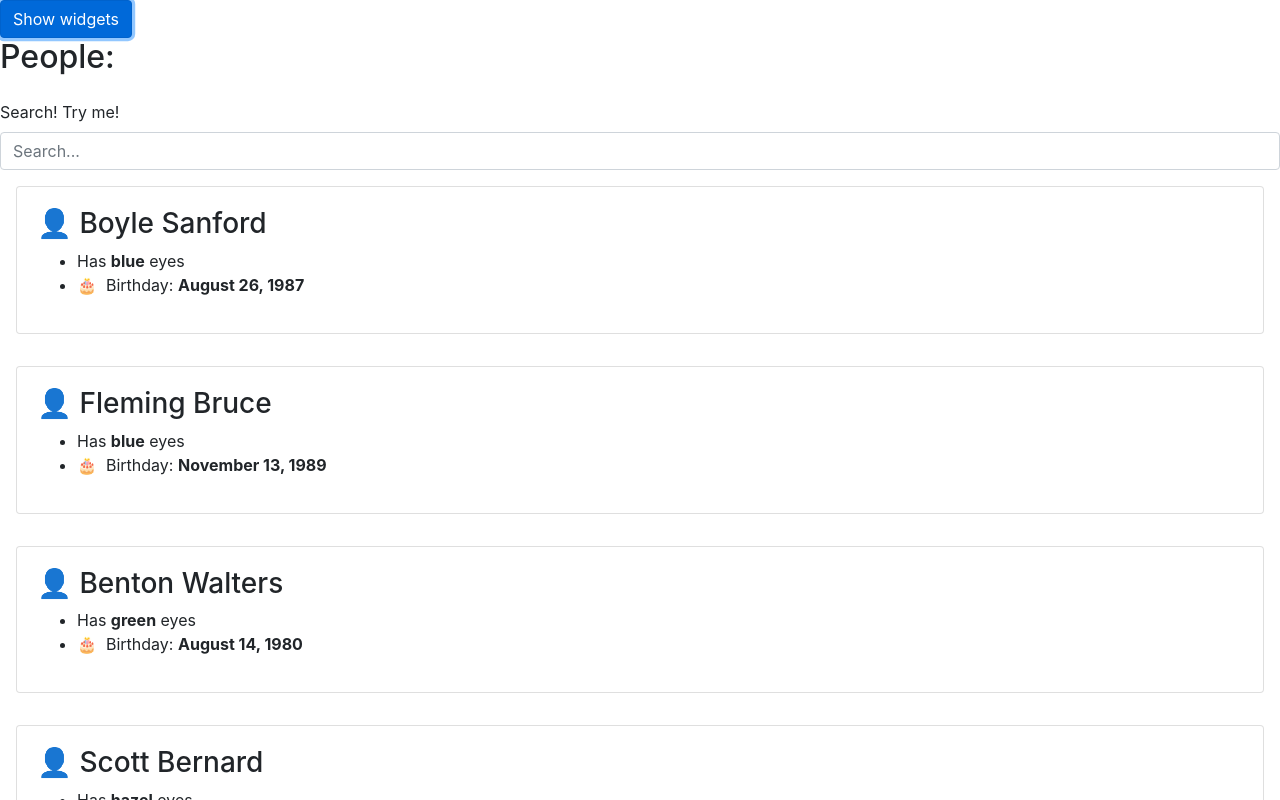
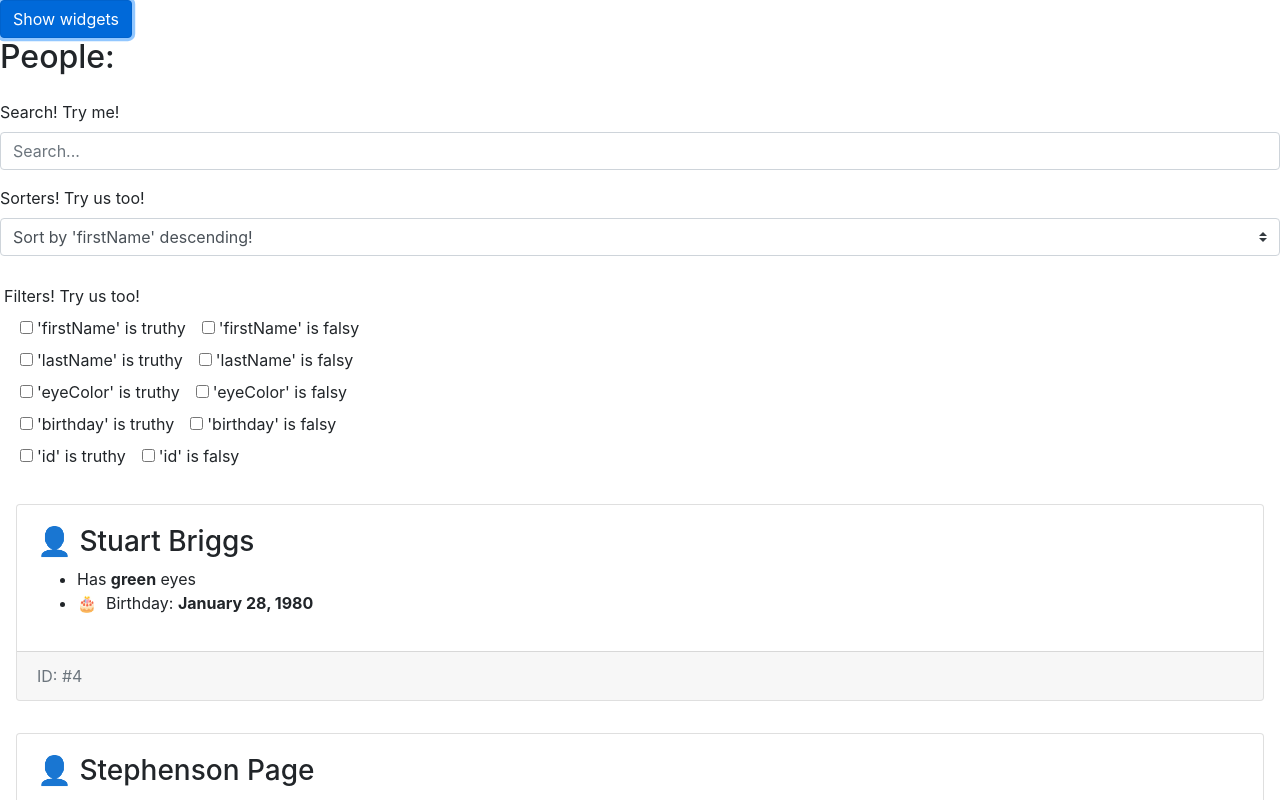
Before and after one commit to princefishthrower/react-typescript-course-generic-search-sort-filter, a React (Create React App) app: page / in a window 1280 px wide. Both pictures are taken after a click on the button "Show people". Shown: the top 800 px of the page. Built offline with nearby package versions, Linux system fonts and the light colour scheme.

Commit message:
awesome orchestrating component combining search, sort, and filter!!!

```diff
--- a/src/App.tsx
+++ b/src/App.tsx
@@ -1,11 +1,9 @@
 import React, { useState } from "react";
 import widgets from "./mock-data/widgets";
 import people from "./mock-data/people";
-import { SearchInput } from "./components/SearchInput";
-import { Sorters } from "./components/Sorters";
 import { WidgetRenderer } from "./components/renderers/WidgetRenderer";
 import { PeopleRenderer } from "./components/renderers/PeopleRenderer";
-import { Filters } from "./components/Filters";
+import { SearchSortAndFilter } from "./components/SearchSortAndFilter";
 
 function App() {
   const [showPeople, setShowPeople] = useState<boolean>(false);
@@ -19,38 +17,28 @@ function App() {
         {buttonText}
       </button>
       {!showPeople && (
-        <>
-          <h2>Widgets:</h2>
-          <SearchInput
-            dataSource={widgets}
-            searchKeys={["title", "description"]}
-          >
-            {(widget) => <WidgetRenderer {...widget} />}
-          </SearchInput>
-          <Sorters dataSource={widgets} initialSortProperty="title" >
-            {(widget) => <WidgetRenderer {...widget} />}
-          </Sorters>
-          <Filters dataSource={widgets}>
-            {(widget) => <WidgetRenderer {...widget} />}
-          </Filters>
-        </>
+        <SearchSortAndFilter
+          title="Widgets:"
+          dataSource={widgets}
+          searchProperties={["title", "description"]}
+          initialSortProperty={{ property: "title", isDescending: true }}
+          initialFilterProperties={[]}
+          initialSearchQuery="type"
+        >
+          {(widget) => <WidgetRenderer {...widget} key={widget.id}/>}
+        </SearchSortAndFilter>
       )}
       {showPeople && (
-        <>
-          <h2>People:</h2>
-          <SearchInput
-            dataSource={people}
-            searchKeys={["firstName", "lastName", "eyeColor"]}
-          >
-            {(person) => <PeopleRenderer {...person} />}
-          </SearchInput>
-          <Sorters dataSource={people} initialSortProperty="firstName" >
-            {(person) => <PeopleRenderer {...person} />}
-          </Sorters>
-          <Filters dataSource={people}>
-            {(person) => <PeopleRenderer {...person} />}
-          </Filters>
-        </>
+        <SearchSortAndFilter
+          title="People:"
+          dataSource={people}
+          searchProperties={["firstName", "lastName", "eyeColor"]}
+          initialSortProperty={{ property: "firstName", isDescending: true }}
+          initialFilterProperties={[]}
+          initialSearchQuery=""
+        >
+          {(person) => <PeopleRenderer {...person} key={person.id}/>}
+        </SearchSortAndFilter>
       )}
     </>
   );
--- /dev/null
+++ b/src/components/SearchSortAndFilter.tsx
@@ -0,0 +1,93 @@
+import * as React from "react";
+import IFilter from "../interfaces/IFilter";
+import ISorter from "../interfaces/ISorter";
+import PropsWithChildrenFunction from "../types/PropsWithChildrenFunction";
+import genericFilter from "../utils/genericFilter";
+import genericSearch from "../utils/genericSearch";
+import genericSort from "../utils/genericSort";
+import { Filters } from "./Filters";
+import { SearchInput } from "./SearchInput";
+import { Sorters } from "./Sorters";
+
+export interface ISearchSortAndFilterProps<T> {
+  title: string;
+  dataSource: Array<T>;
+  initialSearchQuery: string;
+  searchProperties: Array<keyof T>;
+  initialSortProperty: ISorter<T>;
+  initialFilterProperties: Array<IFilter<T>>;
+}
+
+export interface ISearchSortAndFilterState<T> {
+  searchQuery: string;
+  sortProperty: ISorter<T>;
+  filterProperties: Array<IFilter<T>>;
+}
+
+export function SearchSortAndFilter<T>(
+  props: PropsWithChildrenFunction<ISearchSortAndFilterProps<T>, T>
+) {
+  const {
+    title,
+    dataSource,
+    initialSearchQuery,
+    searchProperties,
+    initialSortProperty,
+    initialFilterProperties,
+    children,
+  } = props;
+  const [
+    searchSortAndFilterState,
+    setSearchSortAndFilterState,
+  ] = React.useState<ISearchSortAndFilterState<T>>({
+    searchQuery: initialSearchQuery,
+    sortProperty: initialSortProperty,
+    filterProperties: initialFilterProperties,
+  });
+  const {
+    searchQuery,
+    sortProperty,
+    filterProperties,
+  } = searchSortAndFilterState;
+  return (
+    <>
+      <h2>{title}</h2>
+      <SearchInput
+        searchQuery={searchQuery}
+        setSearchQuery={(searchQuery) =>
+          setSearchSortAndFilterState({
+            ...searchSortAndFilterState,
+            searchQuery,
+          })
+        }
+      />
+      <Sorters
+        dataSource={dataSource}
+        setSortProperty={(sortProperty) => {
+          setSearchSortAndFilterState({
+            ...searchSortAndFilterState,
+            sortProperty,
+          });
+        }}
+      />
+      <Filters
+        dataSource={dataSource}
+        filterProperties={filterProperties}
+        setFilterProperties={(filterProperties) => {
+          setSearchSortAndFilterState({
+            ...searchSortAndFilterState,
+            filterProperties,
+          });
+        }}
+      />
+      {children &&
+        dataSource
+          .filter((a) =>
+            genericSearch(a, searchProperties, searchQuery, false)
+          )
+          .sort((a, b) => genericSort(a, b, sortProperty))
+          .filter((a) => genericFilter(a, filterProperties))
+          .map((a) => children(a))}
+    </>
+  );
+}
--- a/src/components/Sorters.tsx
+++ b/src/components/Sorters.tsx
@@ -1,22 +1,15 @@
 import * as React from "react";
-import { useState } from "react";
 import ISorter from "../interfaces/ISorter";
-import genericSort from "../utils/genericSort";
-import PropsWithChildrenFunction from "../types/PropsWithChildrenFunction";
 
 export interface ISortersProps<T> {
   dataSource: Array<T>;
-  initialSortProperty: keyof T;
+  setSortProperty(sortProperty: ISorter<T>): void;
 }
 
 export function Sorters<T>(
-  props: PropsWithChildrenFunction<ISortersProps<T>, T>
+  props: ISortersProps<T>
 ) {
-  const { initialSortProperty, dataSource, children } = props;
-  const [sortProperty, setSortProperty] = useState<ISorter<T>>({
-    property: initialSortProperty,
-    isDescending: true,
-  });
+  const { dataSource, setSortProperty } = props;
   const object = dataSource.length > 0 ? dataSource[0] : {};
   return (
     <>
@@ -38,21 +31,17 @@ export function Sorters<T>(
       >
         {Object.keys(object).map((key) => {
           return (
-            <>
+            <React.Fragment key={key}>
               <option key={`${key}-true`} value={`${key}-true`}>
                 Sort by '{key}' descending!
               </option>
               <option key={`${key}-false`} value={`${key}-false`}>
                 Sort by '{key}' ascending!
               </option>
-            </>
+            </React.Fragment>
           );
         })}
       </select>
-      {children &&
-        dataSource
-          .sort((a, b) => genericSort(a, b, sortProperty))
-          .map((widget) => children(widget))}
     </>
   );
 }
--- a/src/components/renderers/PeopleRenderer.tsx
+++ b/src/components/renderers/PeopleRenderer.tsx
@@ -3,7 +3,7 @@ import Moment from "react-moment";
 import IPerson from "../../interfaces/IPerson";
 
 export function PeopleRenderer(props: IPerson) {
-  const { firstName, lastName, birthday, eyeColor } = props;
+  const { firstName, lastName, birthday, eyeColor, id } = props;
   return (
     <div className="col-12 p-3">
       <div className="card">
@@ -23,6 +23,9 @@ export function PeopleRenderer(props: IPerson) {
             </li>
           </ul>
         </div>
+        <div className="card-footer text-muted text-right">
+          <span className="float-left">ID: #{id}</span>
+        </div>
       </div>
     </div>
   );
--- a/src/interfaces/IPerson.ts
+++ b/src/interfaces/IPerson.ts
@@ -3,4 +3,5 @@ export default interface IPerson {
     lastName: string;
     birthday: Date;
     eyeColor: string;
+    id: number;
 }
--- a/src/mock-data/people.ts
+++ b/src/mock-data/people.ts
@@ -8,6 +8,7 @@ const people: Array<IPerson> = [
     birthday: new Date(
       "Wed Aug 26 1987 11:18:04 GMT+0200 (Central European Summer Time)"
     ),
+    id: 0
   },
   {
     firstName: "Fleming",
@@ -16,6 +17,7 @@ const people: Array<IPerson> = [
     birthday: new Date(
       "Mon Nov 13 1989 01:53:36 GMT+0100 (Central European Standard Time)"
     ),
+    id: 1
   },
   {
     firstName: "Benton",
@@ -24,6 +26,7 @@ const people: Array<IPerson> = [
     birthday: new Date(
       "Thu Aug 14 1980 13:47:56 GMT+0200 (Central European Summer Time)"
     ),
+    id: 2
   },
   {
     firstName: "Scott",
@@ -32,6 +35,7 @@ const people: Array<IPerson> = [
     birthday: new Date(
       "Mon Oct 24 1983 11:57:01 GMT+0100 (Central European Standard Time)"
     ),
+    id: 3
   },
   {
     firstName: "Stuart",
@@ -40,6 +44,7 @@ const people: Array<IPerson> = [
     birthday: new Date(
       "Mon Jan 28 1980 16:29:03 GMT+0100 (Central European Standard Time)"
     ),
+    id: 4
   },
   {
     firstName: "Horn",
@@ -48,6 +53,7 @@ const people: Array<IPerson> = [
     birthday: new Date(
       "Wed Aug 24 1988 01:18:35 GMT+0200 (Central European Summer Time)"
     ),
+    id: 5
   },
   {
     firstName: "Elvira",
@@ -56,6 +62,7 @@ const people: Array<IPerson> = [
     birthday: new Date(
       "Fri Jul 18 1980 22:59:15 GMT+0200 (Central European Summer Time)"
     ),
+    id: 6
   },
   {
     firstName: "Rutledge",
@@ -64,6 +71,7 @@ const people: Array<IPerson> = [
     birthday: new Date(
       "Tue Oct 20 1981 13:37:22 GMT+0100 (Central European Standard Time)"
     ),
+    id: 7
   },
   {
     firstName: "Pitts",
@@ -72,6 +80,7 @@ const people: Array<IPerson> = [
     birthday: new Date(
       "Mon May 20 1985 23:37:32 GMT+0200 (Central European Summer Time)"
     ),
+    id:8
   },
   {
     firstName: "Loraine",
@@ -80,6 +89,7 @@ const people: Array<IPerson> = [
     birthday: new Date(
       "Fri May 20 1988 17:23:33 GMT+0200 (Central European Summer Time)"
     ),
+    id: 9
   },
   {
     firstName: "Lesley",
@@ -88,6 +98,7 @@ const people: Array<IPerson> = [
     birthday: new Date(
       "Sat Apr 16 1988 03:54:02 GMT+0200 (Central European Summer Time)"
     ),
+    id: 10
   },
   {
     firstName: "Huffman",
@@ -96,6 +107,7 @@ const people: Array<IPerson> = [
     birthday: new Date(
       "Tue Jul 04 1989 20:08:03 GMT+0200 (Central European Summer Time)"
     ),
+    id: 11
   },
   {
     firstName: "Hernandez",
@@ -104,6 +116,7 @@ const people: Array<IPerson> = [
     birthday: new Date(
       "Thu Jul 17 1986 22:59:14 GMT+0200 (Central European Summer Time)"
     ),
+    id: 12
   },
   {
     firstName: "Deana",
@@ -112,6 +125,7 @@ const people: Array<IPerson> = [
     birthday: new Date(
       "Fri Dec 05 1980 16:38:52 GMT+0100 (Central European Standard Time)"
     ),
+    id: 13
   },
   {
     firstName: "Aida",
@@ -120,6 +134,7 @@ const people: Array<IPerson> = [
     birthday: new Date(
       "Tue Nov 11 1980 08:23:21 GMT+0100 (Central European Standard Time)"
     ),
+    id: 14
   },
   {
     firstName: "Stephenson",
@@ -128,6 +143,7 @@ const people: Array<IPerson> = [
     birthday: new Date(
       "Tue Apr 30 1985 10:58:22 GMT+0200 (Central European Summer Time)"
     ),
+    id: 15
   },
   {
     firstName: "Hoffman",
@@ -136,6 +152,7 @@ const people: Array<IPerson> = [
     birthday: new Date(
       "Mon Aug 12 1985 09:41:19 GMT+0200 (Central European Summer Time)"
     ),
+    id: 16
   },
   {
     firstName: "Patel",
@@ -144,6 +161,7 @@ const people: Array<IPerson> = [
     birthday: new Date(
       "Thu Apr 27 1989 17:24:31 GMT+0200 (Central European Summer Time)"
     ),
+    id: 17
   },
   {
     firstName: "Lawanda",
@@ -152,6 +170,7 @@ const people: Array<IPerson> = [
     birthday: new Date(
       "Thu Jan 24 1985 20:36:07 GMT+0100 (Central European Standard Time)"
     ),
+    id: 18
   },
   {
     firstName: "Knox",
@@ -160,6 +179,7 @@ const people: Array<IPerson> = [
     birthday: new Date(
       "Sun Aug 24 1986 14:40:48 GMT+0200 (Central European Summer Time)"
     ),
+    id: 19
   },
 ];
 
```
Also changed, not shown: src/components/Filters.tsx (+6 -14 lines), src/components/SearchInput.tsx (+10 -17 lines), 1 other file (tests, documents, lock files or other folders).
